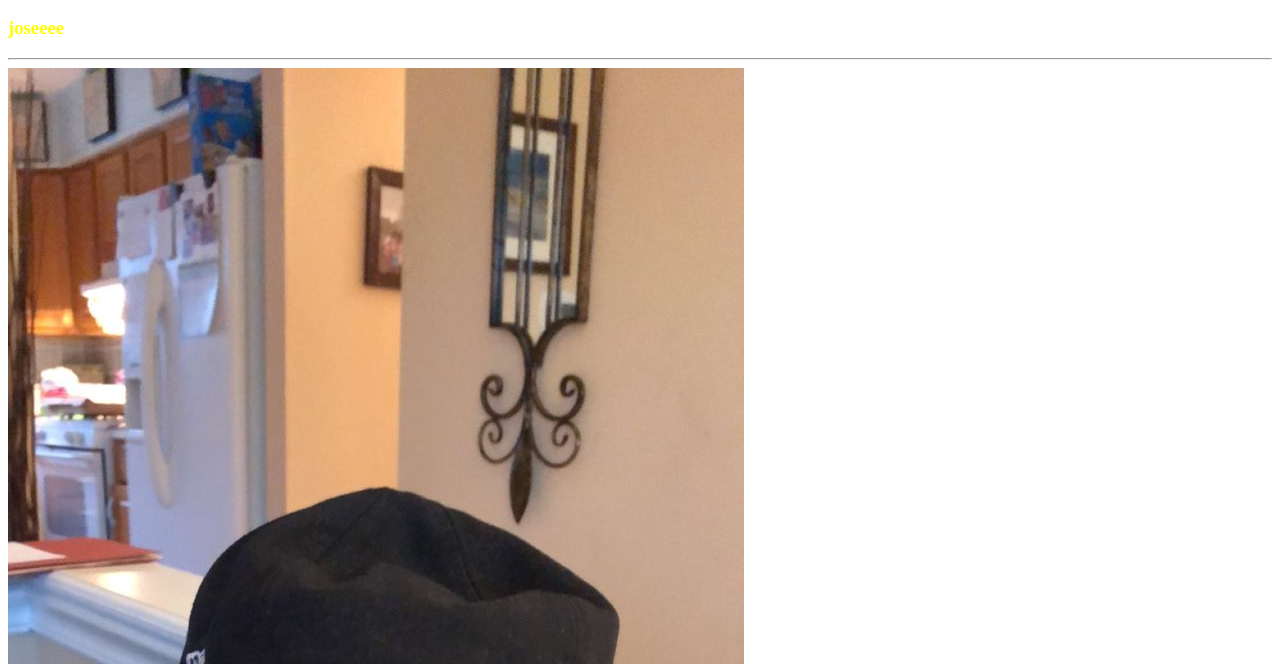
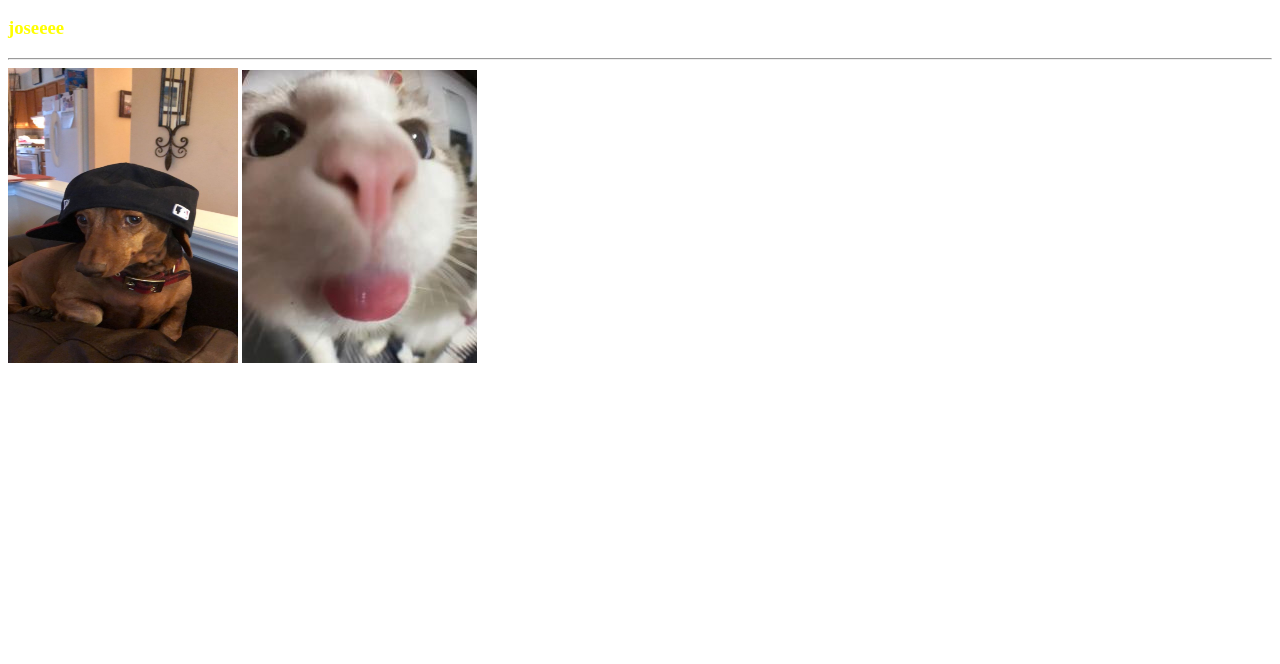
Before and after one commit to josrarba/Gitpract, a plain HTML site: page html/index.html in a window 1280 px wide. Shown: the part 136-800 px from the top of the page. Drawn offline with Linux system fonts and the light colour scheme.

Commit message:
otra parcticaaaaSSS

```diff
--- a/html/index.html
+++ b/html/index.html
@@ -12,7 +12,7 @@
     <h2>Subtitulos</h2>
     <h3>joseeee</h3>
     <hr>
-    <img src="../image/45d830264a61ff6d1ecde9495263d6ac.jpg" alt="perro con gorra">
+    <img src="../image/45d830264a61ff6d1ecde9495263d6ac.jpg" alt="perro con gorra" height="295px" width="230px">
     <img src="../image/ee8fbd1d731637de6904438a1fcb3798.jpg" alt="gato">
     <script src="../js/mensaje.js"></script>
 </body>
```
